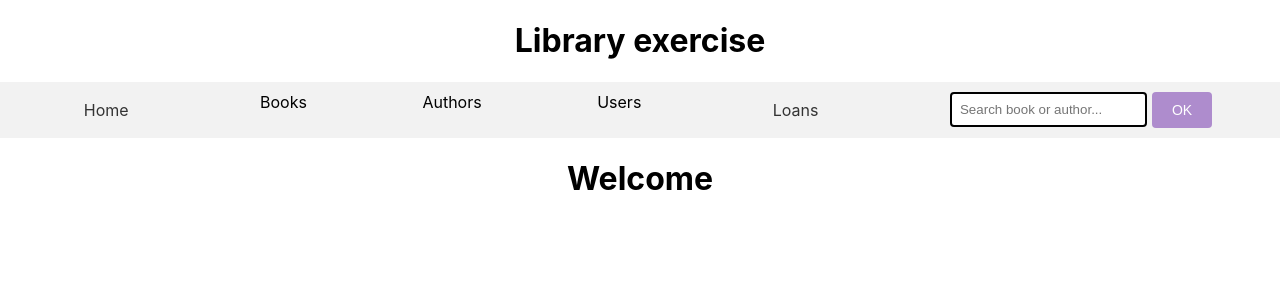
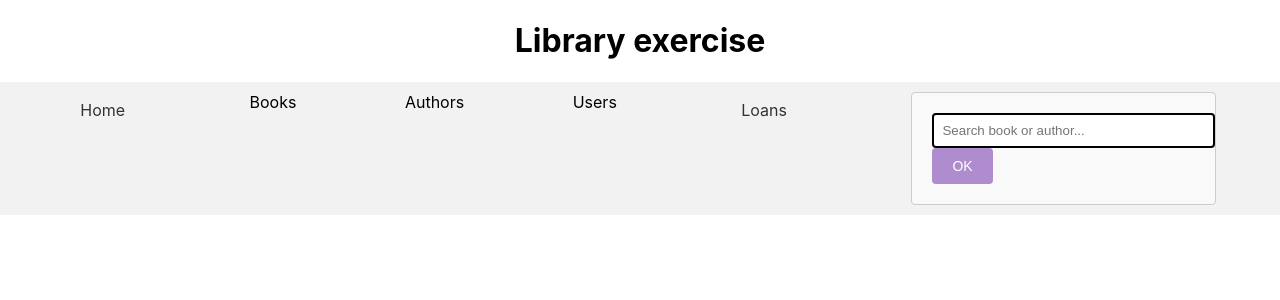
Before and after one commit to Marion3531/react-library, a React (Create React App) app: page / in a window 1280 px wide. Shown: the top 300 px of the page. Built offline with nearby package versions, Linux system fonts and the light colour scheme.

Commit message:
layout modification

```diff
--- a/src/App.js
+++ b/src/App.js
@@ -1,5 +1,6 @@
 import "./App.css";
 import { BrowserRouter as Router, Route, Routes } from "react-router-dom";
+import Layout from "./components/Layout";
 import HomePage from "./pages/HomePage.";
 import AllBooksPage from "./pages/AllBooksPage";
 import AddBookPage from "./pages/AddBookPage";
@@ -14,15 +15,13 @@ function App() {
   return (
     <Router>
       <Routes>
+        <Route element={<Layout />}>
           <Route path="/" element={<HomePage />} />
 
           <Route path="/all-books" element={<AllBooksPage />} />
           <Route path="/info-book/:bookId" element={<InfoBookPage />} />
           <Route path="/add-book" element={<AddBookPage />} />
-        <Route
-          path="/all-books/update-book/:bookId"
-          element={<UpdateBookPage />}
-        />
+          <Route path="/all-books/update-book/:bookId"element={<UpdateBookPage />} />
 
           <Route path="/all-authors" element={<AllAuthorsPage />} />
           <Route path="/add-author" element={<AddAuthorPage />} />
@@ -30,6 +29,7 @@ function App() {
           <Route path="/all-loans" element={<AllLoansPage />} />
 
           <Route path="/search-results" element={<SearchResultsPage />} />
+        </Route>
       </Routes>
     </Router>
   );
--- a/src/components/NavBar.js
+++ b/src/components/NavBar.js
@@ -7,6 +7,12 @@ const NavBar = () => {
 
   const handleSearch = (query) => {
     navigate(`/search-results?query=${query}`);
+  };
+
+  const handleSubmit = (event) => {
+    event.preventDefault();
+    const searchInput = event.target.searchInput.value;
+    handleSearch(searchInput);
   };
 
   return (
@@ -58,10 +64,14 @@ const NavBar = () => {
 
         <li>
           <div className="searchBar">
-            <input type="text" placeholder="Search book or author..." />
-            <button type="submit" onClick={() => handleSearch()}>
-              OK
-            </button>
+            <form onSubmit={handleSubmit}>
+              <input
+                type="text"
+                name="searchInput"
+                placeholder="Search book or author..."
+              />
+              <button type="submit">OK</button>
+            </form>
           </div>
         </li>
       </ul>
--- a/src/pages/AddAuthorPage.js
+++ b/src/pages/AddAuthorPage.js
@@ -1,6 +1,5 @@
 import React, { useState } from "react";
 import { useNavigate } from 'react-router-dom';
-import Layout from "../components/Layout";
 
 const AddAuthorPage = () => {
   const [firstname, setFirstname] = useState("");
@@ -29,7 +28,6 @@ const AddAuthorPage = () => {
   };
   return (
     <div>
-      <Layout />
       <form onSubmit={handleSubmit}>
         <h2>Add an Author</h2>
         <div>
--- a/src/pages/AddBookPage.js
+++ b/src/pages/AddBookPage.js
@@ -1,7 +1,6 @@
 import React, { useState } from "react";
 import { useNavigate } from "react-router-dom";
 import Select from "react-select";
-import Layout from "../components/Layout";
 import "../styles/addBookPage.css";
 
 const AddBookPage = () => {
@@ -34,7 +33,6 @@ const AddBookPage = () => {
 
   return (
     <div>
-      <Layout />
       <h2>Add a book</h2>
       <form onSubmit={handleSubmit}>
         <div>
--- a/src/pages/AllAuthorsPage.js
+++ b/src/pages/AllAuthorsPage.js
@@ -1,5 +1,4 @@
 import React, { useEffect, useState } from "react";
-import Layout from "../components/Layout";
 
 const AllAuthorsPage = () => {
   const [authors, setAuthors] = useState([]);
@@ -22,7 +21,6 @@ const AllAuthorsPage = () => {
 
   return (
     <div>
-      <Layout />
       {authors.map((author) => (
         <div key={author.id}>
           <h3>
--- a/src/pages/AllBooksPage.js
+++ b/src/pages/AllBooksPage.js
@@ -1,6 +1,5 @@
 import React, { useState, useEffect } from "react";
 import { useNavigate, Link } from "react-router-dom";
-import Layout from "../components/Layout";
 import "../styles/allBooksPage.css";
 
 const AllBooksPage = () => {
@@ -61,7 +60,6 @@ const AllBooksPage = () => {
 
   return (
     <div>
-      <Layout>
         <div className="container">
           {books.map((book) => (
             <div className="book" key={book.id}>
@@ -107,7 +105,6 @@ const AllBooksPage = () => {
             </div>
           ))}
         </div>
-      </Layout>
     </div>
   );
 };
--- a/src/pages/AllLoansPage.js
+++ b/src/pages/AllLoansPage.js
@@ -1,7 +1,6 @@
 import React, { useState, useEffect } from "react";
 import { useNavigate } from "react-router-dom";
 import dayjs from "dayjs";
-import Layout from "../components/Layout";
 import "../styles/allLoansPage.css";
 
 const AllLoansPage = () => {
@@ -37,7 +36,6 @@ const AllLoansPage = () => {
 
   return (
     <>
-      <Layout />
       <h3>Loans</h3>
       <div className="loan-container">
         <div className="loan-header">
--- a/src/pages/HomePage..js
+++ b/src/pages/HomePage..js
@@ -1,11 +1,9 @@
 import React from 'react';
-import Layout from '../components/Layout';
 
 const HomePage = () => {
 
     return(
         <div>
-        <Layout />
         <h1>Welcome</h1>
         </div>
 
--- a/src/pages/InfoBookPage.js
+++ b/src/pages/InfoBookPage.js
@@ -1,6 +1,5 @@
 import React, { useEffect, useState } from "react";
 import { useParams } from "react-router-dom";
-import Layout from "../components/Layout";
 
 const InfoBookPage = () => {
   const { id } = useParams();
@@ -22,7 +21,6 @@ const InfoBookPage = () => {
 
   return (
     <div>
-      <Layout />
       {/* <h1>{book.title}</h1>
       <p>{book.description}</p> */}
 
--- a/src/pages/SearchResultsPage.js
+++ b/src/pages/SearchResultsPage.js
@@ -1,6 +1,6 @@
 import React, { useEffect, useState } from "react";
-import { useSearchParams } from "react-router-dom";
-import Layout from "../components/Layout";
+import { Link, useSearchParams } from "react-router-dom";
+import '../styles/searchResults.css';
 
 const SearchResultsPage = () => {
   const [searchParams, setSearchParams] = useSearchParams();
@@ -28,11 +28,19 @@ const SearchResultsPage = () => {
 
   return (
     <div>
-      <Layout />
       <ul>
         {searchResults.map((book) => (
-          <li key={book.id}>
-            <h3>{book.title}</h3>
+          <li key={book.id} className="book-item">
+            <Link to={`/info-book/${book.id}`} className="book-link">
+              <h3>{book.title}</h3>
+              <ul className="author-list">
+                {book.authors.map((author) => (
+                  <li
+                    key={author.id}
+                  >{`${author.firstname} ${author.lastname}`}</li>
+                ))}
+              </ul>
+            </Link>
           </li>
         ))}
       </ul>
--- a/src/pages/UpdateBookPage.js
+++ b/src/pages/UpdateBookPage.js
@@ -1,6 +1,5 @@
 import React, { useEffect, useState } from "react";
 import { useParams, useNavigate } from "react-router-dom";
-import Layout from "../components/Layout";
 import Select from "react-select";
 
 const UpdateBookPage = () => {
@@ -59,7 +58,6 @@ const UpdateBookPage = () => {
 
   return (
     <div>
-      <Layout />
       <h2>Update a book</h2>
       <form onSubmit={handleSubmit}>
         <div>
--- /dev/null
+++ b/src/styles/searchResults.css
@@ -0,0 +1,22 @@
+.book-item {
+    background-color: #f5f5f5; /* Light gray background */
+    border: 1px solid #ddd; /* Gray border */
+    border-radius: 5px; /* Rounded corners */
+    padding: 10px; /* Space around the content */
+    margin-bottom: 10px; /* Space between book items */
+  }
+
+  .book-link {
+    text-decoration: none;
+    color: inherit; /* Inherit the parent's color */
+  }
+
+  .author-list {
+    list-style: none; /* Remove bullet points */
+    padding: 0; /* Remove default padding */
+    margin: 0; /* Remove default margin */
+  }
+
+  .author-list li {
+    margin-bottom: 5px; /* Space between authors */
+  }
```
Lines whose indentation alone changed are shown as unchanged.
